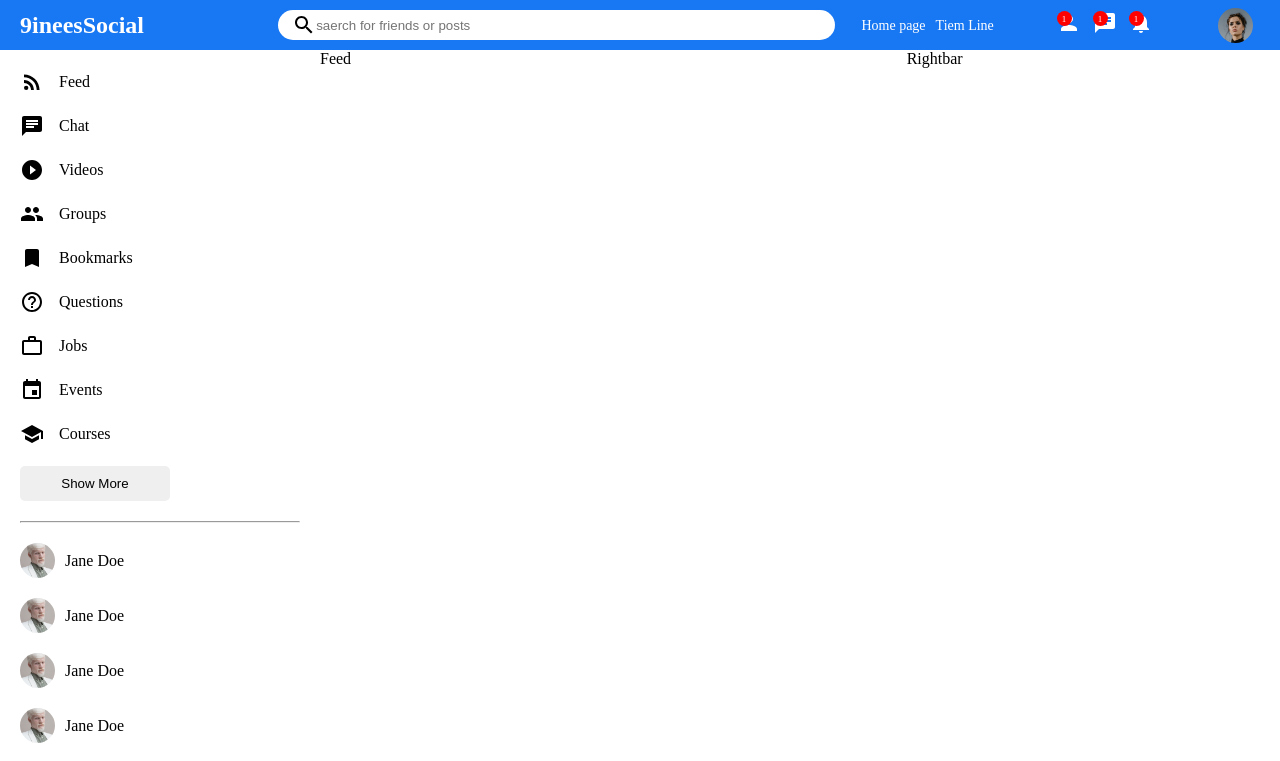
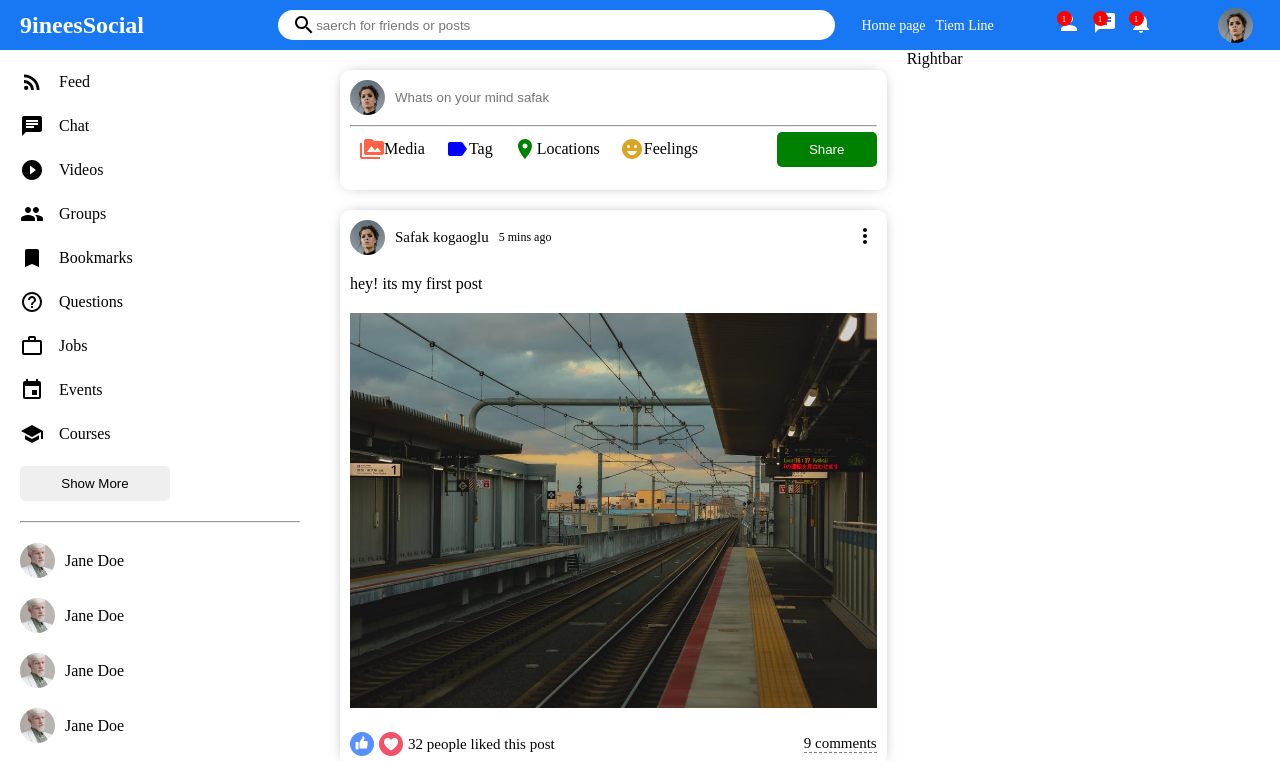
Before and after one commit to witehound/socialapp-client, a React (Create React App) app: page /home in a window 1280 px wide. Shown: the top 761 px of the page. Built offline with nearby package versions, Linux system fonts and the light colour scheme.

Commit message:
Feed component completed

```diff
--- a/public/styles.css
+++ b/public/styles.css
@@ -2,3 +2,8 @@
     margin: 0;
     padding: 0;
 }
+
+body{
+    position: sticky;
+    top: 0;
+}
--- a/src/App.js
+++ b/src/App.js
@@ -2,7 +2,7 @@ import Home from "./pages/Home/Home";
 import {Person} from '@material-ui/icons'
 function App() {
   return (
-    <div >
+    <div className="app">
      <Home/>
      {/*<Person/>*/}
     </div>
--- a/src/components/feed/Feed.css
+++ b/src/components/feed/Feed.css
@@ -1,3 +1,7 @@
 .feed-div{
     flex: 5.5;
 }
+
+.feed-wrap{
+    margin: 20px;
+}
--- a/src/components/feed/Feed.jsx
+++ b/src/components/feed/Feed.jsx
@@ -1,9 +1,18 @@
+import Post from '../post/Post'
+import Share from '../share/Share'
 import './Feed.css'
 
 function Feed() {
   return (
     <div className='feed-div'>
-      Feed
+      <div className="feed-wrap">
+        <Share/>
+        <Post/>
+        <Post/>
+        <Post/>
+        <Post/>
+        <Post/>
+      </div>
     </div>
   )
 }
--- /dev/null
+++ b/src/components/post/Post.css
@@ -0,0 +1,86 @@
+.post-div{
+    box-shadow: 0px 0px 16px -8px rgba(0,0,0,0.68);
+    width: 100%;
+    border-radius: 10px;
+    margin: 20px 0px;
+}
+
+.post-icon{
+    height: 35px;
+    width: 35px;
+    object-fit: cover;
+    border-radius: 50%;
+}
+
+.post-wrap{
+    padding: 10px;
+}
+
+.post-top{
+    display: flex;
+    align-items: center;
+    justify-content: space-between;
+}
+
+.post-top-left{
+    display: flex;
+    align-items: center;
+}
+
+.post-username{
+    font-weight: 500;
+    font-size: 15px;
+    margin: 0px 10px;
+}
+
+.post-date{
+    font-size: 12px;
+}
+
+.post-centre{
+    margin: 20px 0px;
+}
+
+.post-center-media{
+    margin-top: 20px;
+    width: 100%;
+    max-height: 500px;
+    object-fit: contain;
+}
+
+.post-bottom{
+    display: flex;
+    align-items: center;
+    justify-content: space-between;
+}
+
+.post-bottom-left{
+    display: flex;
+    align-items: center;
+}
+
+.post-bottom-left-like{
+    width: 24px;
+    height: 24px;
+    margin-right: 5px;
+    cursor: pointer;
+    object-fit: cover;
+}
+
+.post-bottom-left-heart{
+    width: 24px;
+    height: 24px;
+    margin-right: 5px;
+    cursor: pointer;
+    object-fit: cover;
+}
+
+.post-bottom-left-counter{
+    font-size: 15px;
+}
+
+.post-bottom-comment-text{
+    font-size: 15px;
+    cursor: pointer;
+    border-bottom: 1px dashed grey;
+}
--- /dev/null
+++ b/src/components/post/Post.js
@@ -0,0 +1,40 @@
+import { MoreVert } from '@material-ui/icons'
+import React from 'react'
+import "./Post.css"
+
+function Post() {
+  return (
+    <div className='post-div'>
+      <div className="post-wrap">
+        <div className="post-top">
+          <div className="post-top-left">
+              <img src="/assets/person/1.jpeg" alt="" className="post-icon" />
+              <span className="post-username">Safak kogaoglu</span>
+              <span className="post-date">5 mins ago</span>
+          </div>
+          <div className="post-top-right">
+              <MoreVert/>
+          </div>
+        </div>
+        <div className="post-centre">
+          <div className="post-text">
+              hey! its my first post
+          </div>
+          <img src="/assets/post/1.jpeg" alt="" className="post-center-media" />
+        </div>
+        <div className="post-bottom">
+          <div className="post-bottom-left">
+            <img src="/assets/like.png" alt="" className="post-bottom-left-like" />
+            <img src="/assets/heart.png" alt="" className="post-bottom-left-heart" />
+            <span className="post-bottom-left-counter">32 people liked this post</span>
+          </div>
+          <div className="post-bottom-right">
+             <div className="post-bottom-comment-text">9 comments</div>
+          </div>
+        </div>
+      </div>
+    </div>
+  )
+}
+
+export default Post
--- /dev/null
+++ b/src/components/share/Share.css
@@ -0,0 +1,71 @@
+.share-div{
+    width: 100%;
+    height: 120px;
+    border-radius: 10px;
+    box-shadow: 0px 0px 16px -8px rgba(0,0,0,0.68);
+}
+
+.share-wrap{
+    padding: 10px;
+}
+
+.share-top{
+    display: flex;
+    align-items: center;
+    margin-bottom: 10px;
+}
+
+.share-input{
+   flex: 1;
+   outline: none;
+   border: none;
+}
+
+.share-profile{
+    width: 35px;
+    height: 35px;
+    object-fit: cover;
+    border-radius: 50%;
+    margin-right: 10px;
+}
+
+.options-container{
+    padding: 10px;
+    display: flex;
+    justify-content: space-around;
+}
+
+.share-bottom{
+    display: flex;
+    align-items: center;
+    justify-content: space-between;
+}
+
+.share-option{
+    display: flex;
+    align-items: center;
+    cursor: pointer;
+    flex: 1;
+    justify-content: space-around;
+    padding-right: 10px;
+}
+
+.share-icon{
+    height: 12px;
+}
+
+.share-option text{
+    font-size: 14px;
+    font-weight: 500;
+}
+
+.share-button-share{
+    background-color: green;
+    height: 35px;
+    border: none;
+    border-radius: 5px;
+    width: 100px;
+    color: white;
+    font-weight: 500;
+    cursor: pointer;
+}
--- /dev/null
+++ b/src/components/share/Share.js
@@ -0,0 +1,39 @@
+import './Share.css'
+import {PermMedia, Label, Room, EmojiEmotions} from '@material-ui/icons'
+
+function Share() {
+  return (
+    <div className='share-div'>
+     <div className="share-wrap">
+         <div className="share-top">
+           <img src="/assets/person/1.jpeg" alt="" className="share-profile" />
+           <input type="text" className="share-input" placeholder='Whats on your mind safak'/>
+         </div>
+         <hr className='share-hr'/>
+         <div className="share-bottom">
+           <div className="options-container">
+               <div className="share-option">
+                   <PermMedia htmlColor='tomato' className='share-icon'/>
+                   <span className='share-option text'>Media</span>
+               </div>
+               <div className="share-option">
+                   <Label htmlColor='blue' className='share-icon'/>
+                   <span className='share-option text'>Tag</span>
+               </div>
+               <div className="share-option">
+                   <Room htmlColor='green' className='share-icon'/>
+                   <span className='share-option text'>Locations</span>
+               </div>
+               <div className="share-option">
+                   <EmojiEmotions htmlColor='goldenrod' className='share-icon'/>
+                   <span className='share-option text'>Feelings</span>
+               </div>
+           </div>
+           <button className='share-button-share'>Share</button>
+         </div>
+     </div>
+    </div>
+  )
+}
+
+export default Share
--- a/src/components/sidebar/Sidebar.css
+++ b/src/components/sidebar/Sidebar.css
@@ -1,11 +1,6 @@
 .sidebar-div{
     flex: 3;
     height: 100%;
-    overflow-y: scroll;
-}
-
-::-webkit-scrollbar{
-    display: none;
 }
 
 .sidebar-wrap{
```
